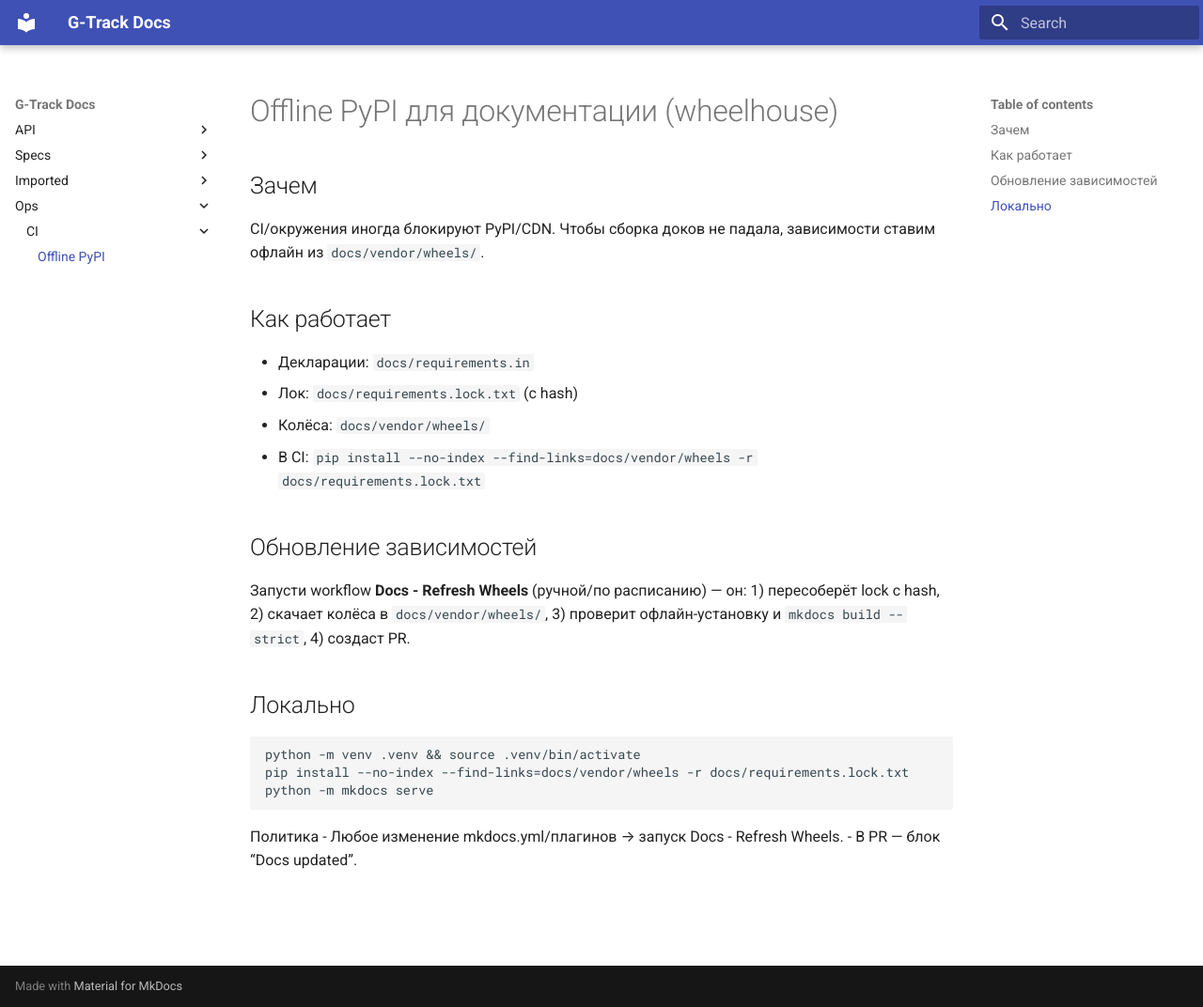
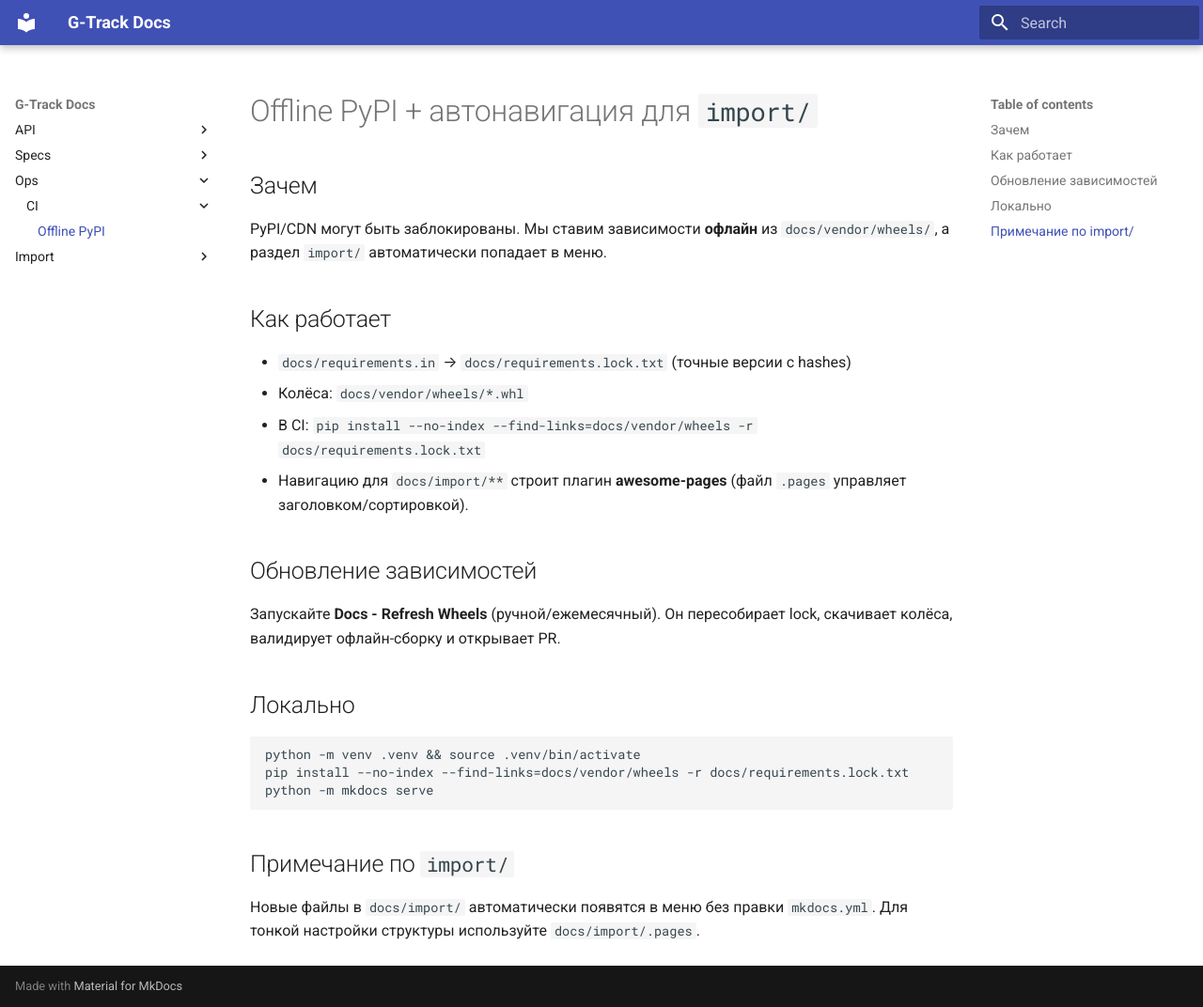
Before and after one commit to tqlismqn/gtrack-docs, an MkDocs documentation site: the page built from docs/ops/CI/offline-pip.md, in a window 1280 px wide and 1072 px high. Shown: the whole window at 94% size. Built offline with MkDocs 1.6.1 and Material for MkDocs 9.7.7, drawn with Linux system fonts in a browser that asks for light colours.

Commit message:
docs(ci): offline PyPI + auto-nav setup (#61)

````diff
--- a/docs/ops/CI/offline-pip.md
+++ b/docs/ops/CI/offline-pip.md
@@ -1,20 +1,16 @@
-# Offline PyPI для документации (wheelhouse)
+# Offline PyPI + автонавигация для `import/`
 
 ## Зачем
-CI/окружения иногда блокируют PyPI/CDN. Чтобы сборка доков не падала, зависимости ставим офлайн из `docs/vendor/wheels/`.
+PyPI/CDN могут быть заблокированы. Мы ставим зависимости **офлайн** из `docs/vendor/wheels/`, а раздел `import/` автоматически попадает в меню.
 
 ## Как работает
-- Декларации: `docs/requirements.in`
-- Лок: `docs/requirements.lock.txt` (с hash)
-- Колёса: `docs/vendor/wheels/`
+- `docs/requirements.in` → `docs/requirements.lock.txt` (точные версии с hashes)
+- Колёса: `docs/vendor/wheels/*.whl`
 - В CI: `pip install --no-index --find-links=docs/vendor/wheels -r docs/requirements.lock.txt`
+- Навигацию для `docs/import/**` строит плагин **awesome-pages** (файл `.pages` управляет заголовком/сортировкой).
 
 ## Обновление зависимостей
-Запусти workflow **Docs - Refresh Wheels** (ручной/по расписанию) — он:
-1) пересоберёт lock с hash,
-2) скачает колёса в `docs/vendor/wheels/`,
-3) проверит офлайн-установку и `mkdocs build --strict`,
-4) создаст PR.
+Запускайте **Docs - Refresh Wheels** (ручной/ежемесячный). Он пересобирает lock, скачивает колёса, валидирует офлайн-сборку и открывает PR.
 
 ## Локально
 ```bash
@@ -23,6 +19,6 @@
 python -m mkdocs serve
 ```
 
-Политика
-- Любое изменение mkdocs.yml/плагинов → запуск Docs - Refresh Wheels.
-- В PR — блок “Docs updated”.
+## Примечание по `import/`
+
+Новые файлы в `docs/import/` автоматически появятся в меню без правки `mkdocs.yml`. Для тонкой настройки структуры используйте `docs/import/.pages`.
--- a/mkdocs.yml
+++ b/mkdocs.yml
@@ -1,9 +1,15 @@
 site_name: G-Track Docs
 theme:
   name: material
+  features:
+    - navigation.indexes
 
 plugins:
   - search
+  - awesome-pages
+  - git-revision-date-localized:
+      type: date
+      fallback_to_build_date: true
 
 extra_css:
   - stylesheets/layout.css
@@ -18,8 +24,8 @@
       - Обзор: spec/index.md
       - API v0 (ReDoc): spec/redoc/v0.md
       - API v1 (ReDoc, DRAFT): spec/redoc/v1.md
-  - Imported:
-      - Обзор: import/index.md
   - Ops:
       - CI:
           - Offline PyPI: ops/CI/offline-pip.md
+  - Import:
+      - import/
--- a/requirements.txt
+++ b/requirements.txt
@@ -1,2 +1,2 @@
-# Do not edit directly; edit docs/requirements.in and run the "Docs - Refresh Wheels" workflow.
+# Do not edit directly — edit docs/requirements.in and run the "Docs - Refresh Wheels" workflow.
 -r docs/requirements.lock.txt
````
Also changed, not shown: docs/CHANGELOG.md (+6 -0 lines), docs/import/.pages (added), 5 other files.
